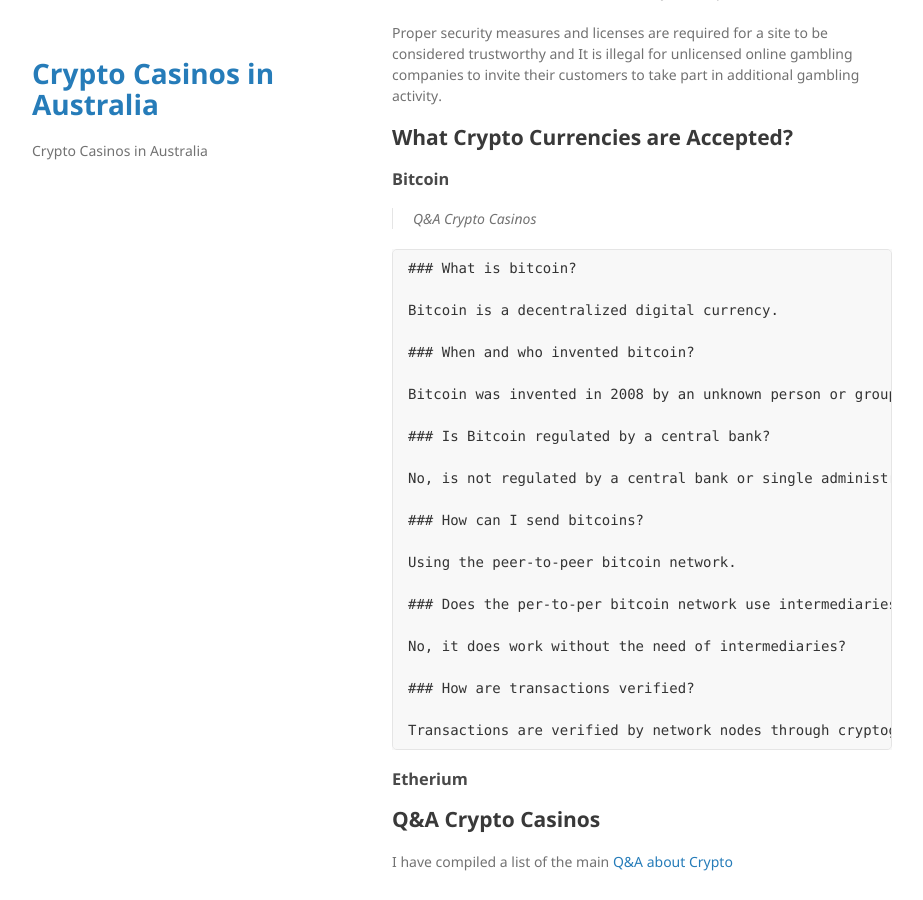
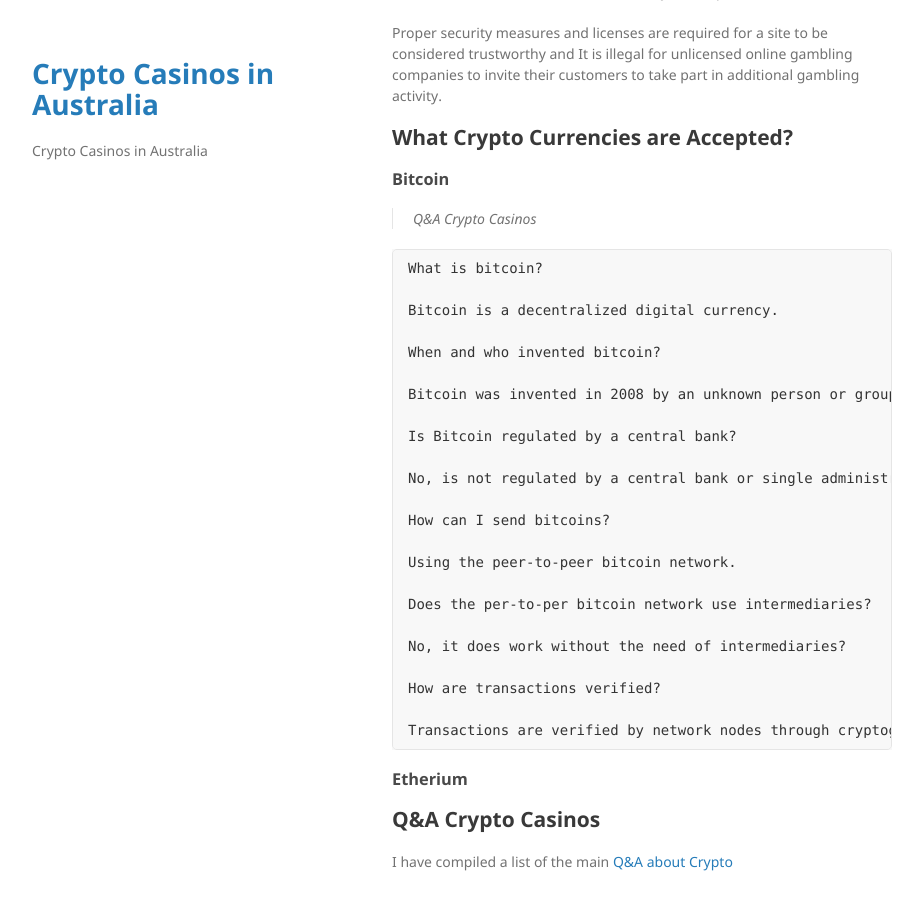
Before and after one commit to dllorent/casinosincrypt, a Jekyll site: the page built from index.md, in a window 1280 px wide and 900 px high, scrolled down 2429 px. Shown: the whole window, without its empty margins (178-1101 px from the left). Built offline with Jekyll 4.4.1, drawn with Linux system fonts in a browser that asks for light colours; our own code applies the rules of GitHub Pages for plain Markdown files.

````diff
--- a/index.md
+++ b/index.md
@@ -77,27 +77,27 @@ Proper security measures and licenses are required for a site to be considered t
 > Q&A Crypto Casinos
 
 ```
-### What is bitcoin?
+What is bitcoin?
 
 Bitcoin is a decentralized digital currency.
 
-### When and who invented bitcoin?
+When and who invented bitcoin?
 
 Bitcoin was invented in 2008 by an unknown person or group of people using the name Satoshi Nakamoto.
 
-### Is Bitcoin regulated by a central bank?
+Is Bitcoin regulated by a central bank?
 
 No, is not regulated by a central bank or single administrator.
 
-### How can I send bitcoins?
+How can I send bitcoins?
 
 Using the peer-to-peer bitcoin network.
 
-### Does the per-to-per bitcoin network use intermediaries?
+Does the per-to-per bitcoin network use intermediaries?
 
 No, it does work without the need of intermediaries?
 
-### How are transactions verified?
+How are transactions verified?
 
 Transactions are verified by network nodes through cryptography and recorded in a public distributed ledger called a blockchain.
 ```
````
